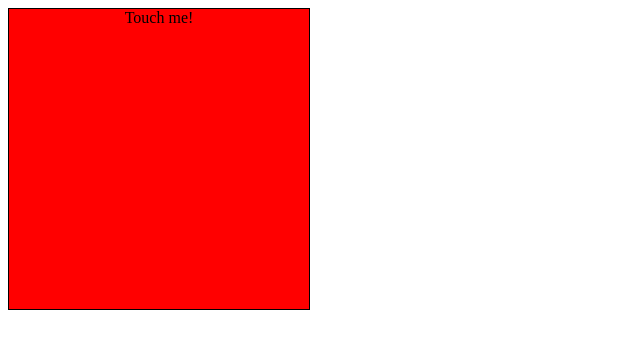
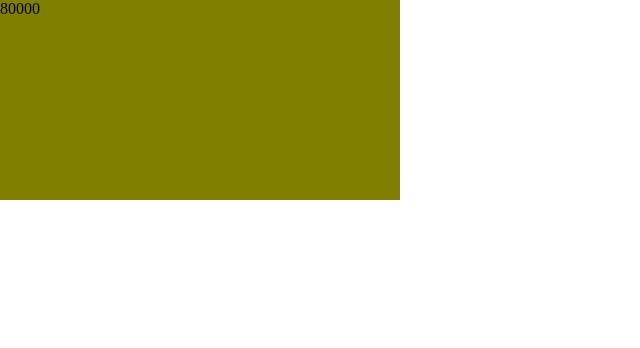
Before and after one commit to Savorwin/New, a plain HTML site: page index.html in a window 1280 px wide. Shown: the whole page, without its empty margins (0-640 px from the left). Drawn offline with Linux system fonts and the light colour scheme.

Commit message:
нуллишь оператор

```diff
--- a/index.html
+++ b/index.html
@@ -8,9 +8,7 @@
 </head>
 <body>
 
-    <div class="box">
-		Touch me!
-	</div>
+    <div class="box" style="height: 100px; width: 400px;"></div>
 
         <script src="script.js"></script>
 </body>
--- a/script.js
+++ b/script.js
@@ -1,23 +1,14 @@
 "use strict";
 
-window.addEventListener('DOMContentLoaded', () => {
-    const box = document.querySelector('.box');
+const box = document.querySelector('.box');
 
-    box.addEventListener('touchstart', (e) => {
-        e.preventDefault();
+const newHeight = 200;
+const newWidth = 400;
 
-        console.log('Start');
-    });
+function changeParams(elem, h, w) {
+    elem.style.height = `${h}px`;
+    elem.style.width = `${w}px`;
+    elem.innerHTML = (h ?? 200) * (w ?? 200);
+}
 
-    box.addEventListener('touchmove', (e) => {
-        e.preventDefault();
-
-        console.log('Move');
-    });
-
-    box.addEventListener('touchend', (e) => {
-        e.preventDefault();
-
-        console.log('End');
-    });
-});
+changeParams(box, newHeight, newWidth);
--- a/style.css
+++ b/style.css
@@ -1,7 +1,11 @@
-div {
-    background-color: red;
-    border: 1px black solid;
+* {
+    box-sizing: border-box;
+    margin: 0;
+    padding: 0;
+}
+
+.box {
     width: 300px;
-    height: 300px;
-    text-align: center;
+    height: 250px;
+    background-color: olive;
 }
```
